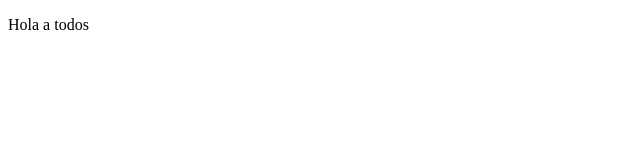
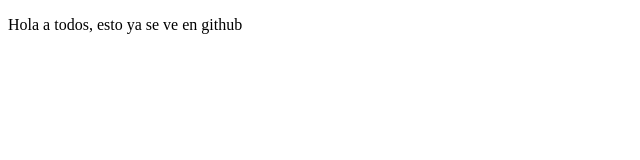
Before and after one commit to Corvo31/proyectoDemoCursoPrework, a plain HTML site: page index.html in a window 1280 px wide. Shown: the whole page, without its empty margins (0-640 px from the left). Drawn offline with Linux system fonts and the light colour scheme.

Commit message:
cambios: agregue texto

```diff
--- a/index.html
+++ b/index.html
@@ -7,7 +7,7 @@
     <title>Hola mundo!</title>
 </head>
 <body>
-    <p>Hola a todos
+    <p>Hola a todos, esto ya se ve en github
     </p>
 </body>
 </html>
```
